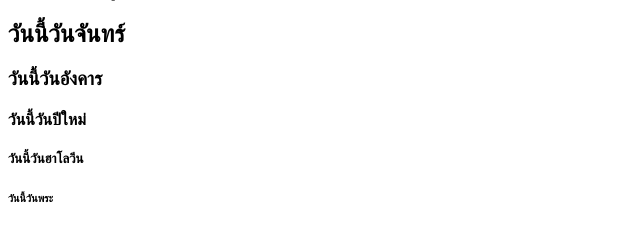
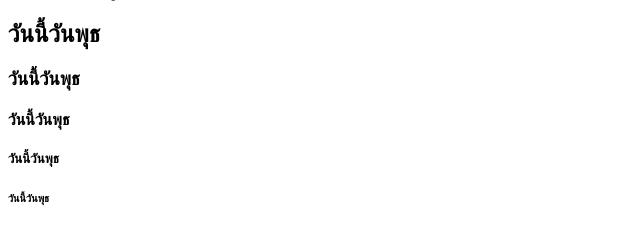
Before and after one commit to jirateep26/20jirateep, a plain HTML site: page indfx.html in a window 1280 px wide. Shown: the part 59-304 px from the top of the page, without its empty margins (0-640 px from the left). Drawn offline with Linux system fonts and the light colour scheme.

Commit message:
Add files via upload

```diff
--- a/indfx.html
+++ b/indfx.html
@@ -7,10 +7,10 @@
 </head>
 <body>
     <h1>วันนี้วันพุธ</h1>
-    <h2>วันนี้วันจันทร์</h2>
-    <h3>วันนี้วันอังคาร</h3>
-    <h4>วันนี้วันปีใหม่</h4>
-    <h5>วันนี้วันฮาโลวีน</h5>
-    <h6>วันนี้วันพระ</h6>
+    <h2>วันนี้วันพุธ</h2>
+    <h3>วันนี้วันพุธ</h3>
+    <h4>วันนี้วันพุธ</h4>
+    <h5>วันนี้วันพุธ</h5>
+    <h6>วันนี้วันพุธ</h6>
 </body>
 </html>
```
